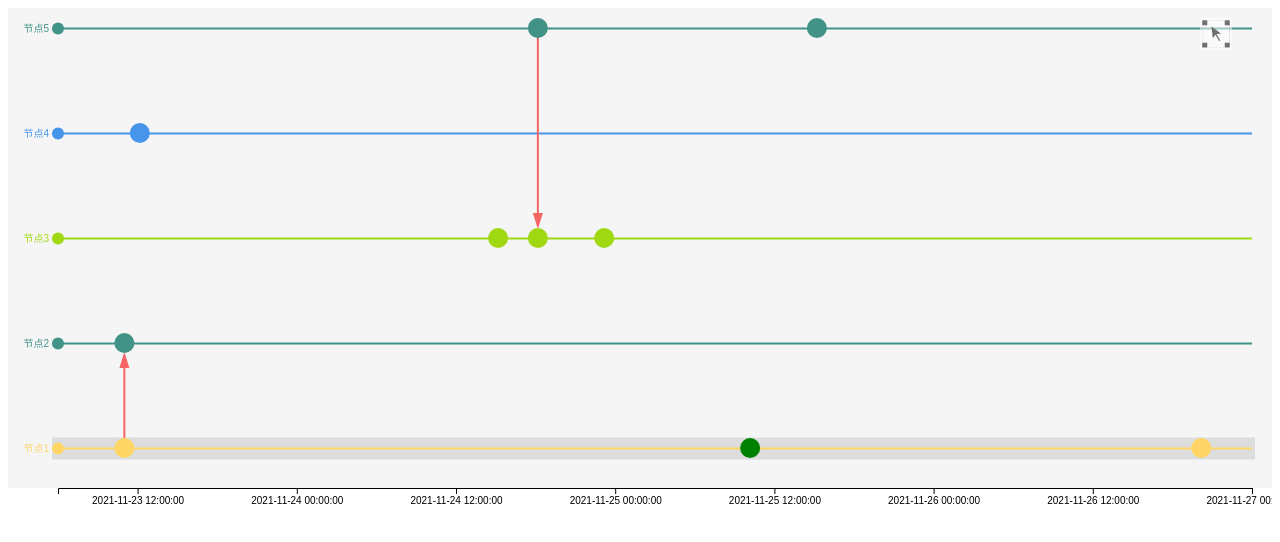
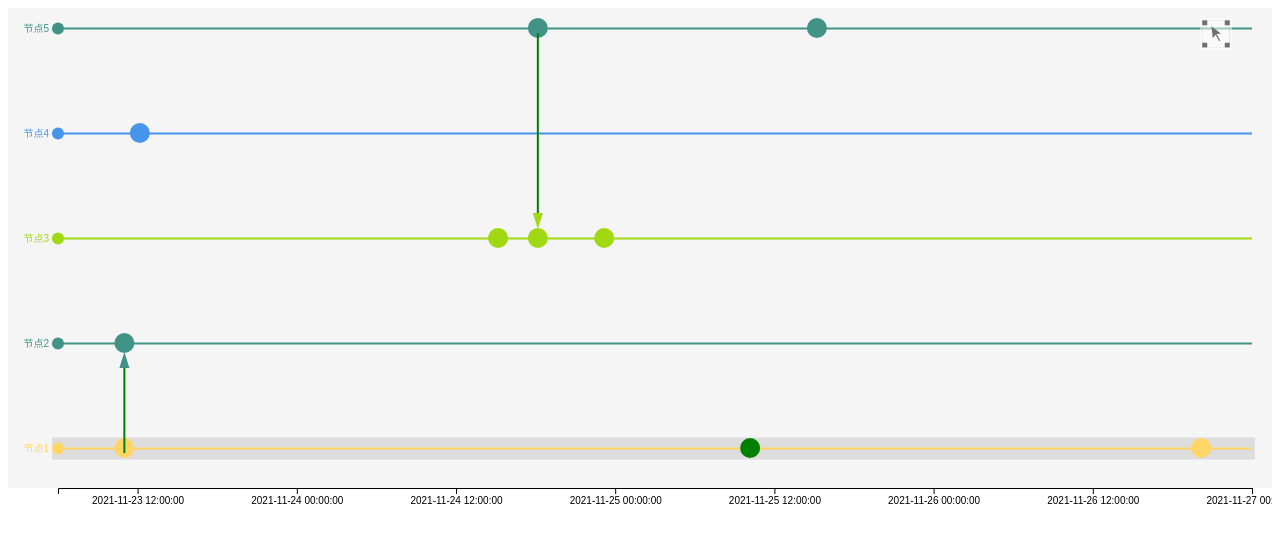
Before and after one commit to hyqaimx/graph-timeline, a React app: page / in a window 1280 px wide. Shown: the top 542 px of the page. Built offline with nearby package versions, Linux system fonts and the light colour scheme.

Commit message:
feat: 箭头颜色和终点颜色同步

```diff
--- a/src/components/link/index.tsx
+++ b/src/components/link/index.tsx
@@ -24,8 +24,19 @@ const drawLink = (
   const nodeSize = nodeStyle?.size || DEFAULT_NODE_SIZE;
   const arrowSize = nodeSize > MAX_ARROW_SIZE ? nodeSize : MAX_ARROW_SIZE;
 
+  const addArrowMarker = (color: string) => {
+    const arrowDefs = g.select('.arrow-markers-defs');
+    const arrow = arrowDefs.select(`#arrow-${color}`);
+    if (!arrow.empty()) return;
+
+    const baseArrow = arrowDefs.select(`#arrow`);
+
+    return baseArrow.clone(true).attr('id', `arrow-${color}`).select('path').attr('fill', `#${color}`);
+  }
+
   // 预先定义箭头图标
   g.append("defs")
+    .attr('class', 'arrow-markers-defs')
     .append("marker")
     .attr("id", "arrow")
     .attr("markerHeight", arrowSize)
@@ -36,6 +47,9 @@ const drawLink = (
     .append("path")
     .attr("fill", color)
     .attr("d", `M0,0 v${arrowSize / 2} l${(arrowSize * 4) / 5},-${arrowSize / 4} Z`);
+
+  // TODO 预先定义渐变色
+
   // 定义选择的箭头图标
   g.append("defs")
     .append("marker")
@@ -56,8 +70,8 @@ const drawLink = (
     .data(linkData)
     .join('path')
     .attr('d', d => {
-      const sourceData = data.filter(item => item.id === d.source)[0];
-      const targetData = data.filter(item => item.id === d.target)[0];
+      const sourceData = data.find(item => item.id === d.source);
+      const targetData = data.find(item => item.id === d.target);
       if (!sourceData || !targetData) return "";
       const x1 = x(new Date(sourceData.date));
       const x2 = x(new Date(targetData.date));
@@ -68,7 +82,17 @@ const drawLink = (
     // .attr('pathLength', '90')
     .attr('stroke', color)
     .attr('stroke-width', DEFAULT_LINE_WIDTH)
-    .attr('marker-end', 'url(#arrow)');
+    .attr('marker-end', d => {
+      const defaultMarker = 'url(#arrow)'
+      const nodes = g.select('.nodes');
+      const targetNode = nodes.select(`circle[d-id="${d.target}"]`);
+      if (!targetNode) return defaultMarker;
+      const fill = targetNode.attr('fill');
+      if (!fill) return defaultMarker;
+
+      addArrowMarker(fill.replace(`#`, ''));
+      return `url(#arrow-${fill.replace(`#`, '')})`;
+    });
 
   // 边点击事件
   const linkClickHandle = function (event, data) {
--- a/src/components/main/index.tsx
+++ b/src/components/main/index.tsx
@@ -176,14 +176,15 @@ const Timeline = ({
       .call(setSelect, selectedItem)
       .call(setEvent, onSelect)
 
-    /* 绘制连线 */
-    svg.call(drawLink, nodes, links, x, y, onSelectedLinksChange, link, nodeStyle);
-
     /* 绘制数据点 */
     svg.append('g')
       .attr('clip-path', 'url(#clipView)')
       .attr('width', realWidth - padLeft - padRight)
       .call(drawNodes, nodes, x, y, nodeStyle, colors, onSelectedNodesChange);
+
+    /* 绘制连线（先绘制节点） */
+    svg.call(drawLink, nodes, links, x, y, onSelectedLinksChange, link, nodeStyle);
+
     /* 增加tooltip */
     svg.call(DrawTooltip, links, nodes, showTooltip, tooltipFormat);
   }, [realWidth, height, JSON.stringify(nodes), JSON.stringify(links), JSON.stringify(padding), JSON.stringify(selectedItem)])
--- a/src/components/nodes/index.tsx
+++ b/src/components/nodes/index.tsx
@@ -19,9 +19,6 @@ const drawNodes = (
   let selectedColor = nodeStyle?.selectedColor || DEFAULT_NODE_SELECTED_COLOR;
   const size = nodeStyle?.size || DEFAULT_NODE_SIZE;
 
-  // when has colors set or data has color attribute set node's color
-  const themes: TColors = colors?.length ? colors : DEFAULT_THEMES;
-
   const nodesSelection = g
     .attr("class", "nodes")
     .selectAll('circle')
@@ -30,12 +27,15 @@ const drawNodes = (
     .attr('cx', d => x(new Date(d.date)))
     .attr('cy', d => y(String(d.name)) || null)
     .attr('r', size)
+    .attr('d-id', d => d.id)
     .each(function (d: INodeItem, i, nodes) {
       const group = d.name;
 
       if (d.color) {
+        // 节点颜色
         color = d.color;
       } else {
+        // 节点颜色和 yAxis 顶点颜色保持一致
         const currentGroup = d3.selectAll('.tick circle').filter(function (d: string) {
           return d === group;
         });
--- a/src/components/yAxis/index.tsx
+++ b/src/components/yAxis/index.tsx
@@ -49,13 +49,11 @@ export const setYAxisStyle = (
       } else if (typeof themes === 'object') {
         const val = themes[d] || DEFAULT_THEMES[i % DEFAULT_THEMES.length];
 
-        if (typeof val === 'string') {
-          color = val;
-        } else {
-          throw new Error('when colors is an object. The attribute must be a color string');
-        }
+        if (typeof val !== 'string') throw new Error('when colors is an object. The attribute must be a color string');
+
+        color = val;
       } else {
-        throw new Error('colors need a string array or object');
+        throw new Error('colors needs to be a string array or an object');
       }
       const tick = d3.select(this);
       // add circle node in yAxis
--- a/src/constants/index.ts
+++ b/src/constants/index.ts
@@ -7,7 +7,8 @@ export const DEFAULT_NODE_COLOR = '#F56565';
 export const DEFAULT_NODE_SELECTED_COLOR = '#148EF4';
 
 // link
-export const DEFAULT_LINK_COLOR = '#F56565';
+// export const DEFAULT_LINK_COLOR = '#F56565';
+export const DEFAULT_LINK_COLOR = 'green';
 export const DEFAULT_LINK_SELECTED_COLOR = '#148EF4';
 // arrow
 export const MAX_ARROW_SIZE = 10;
--- a/src/typings/custom-data.d.ts
+++ b/src/typings/custom-data.d.ts
@@ -2,6 +2,7 @@ export interface INodeItem {
     id: string;
     name: string;
     date: string;
+    color?: string;
     [prop: string]: any;
 }
 export interface ILinkItem {
```
